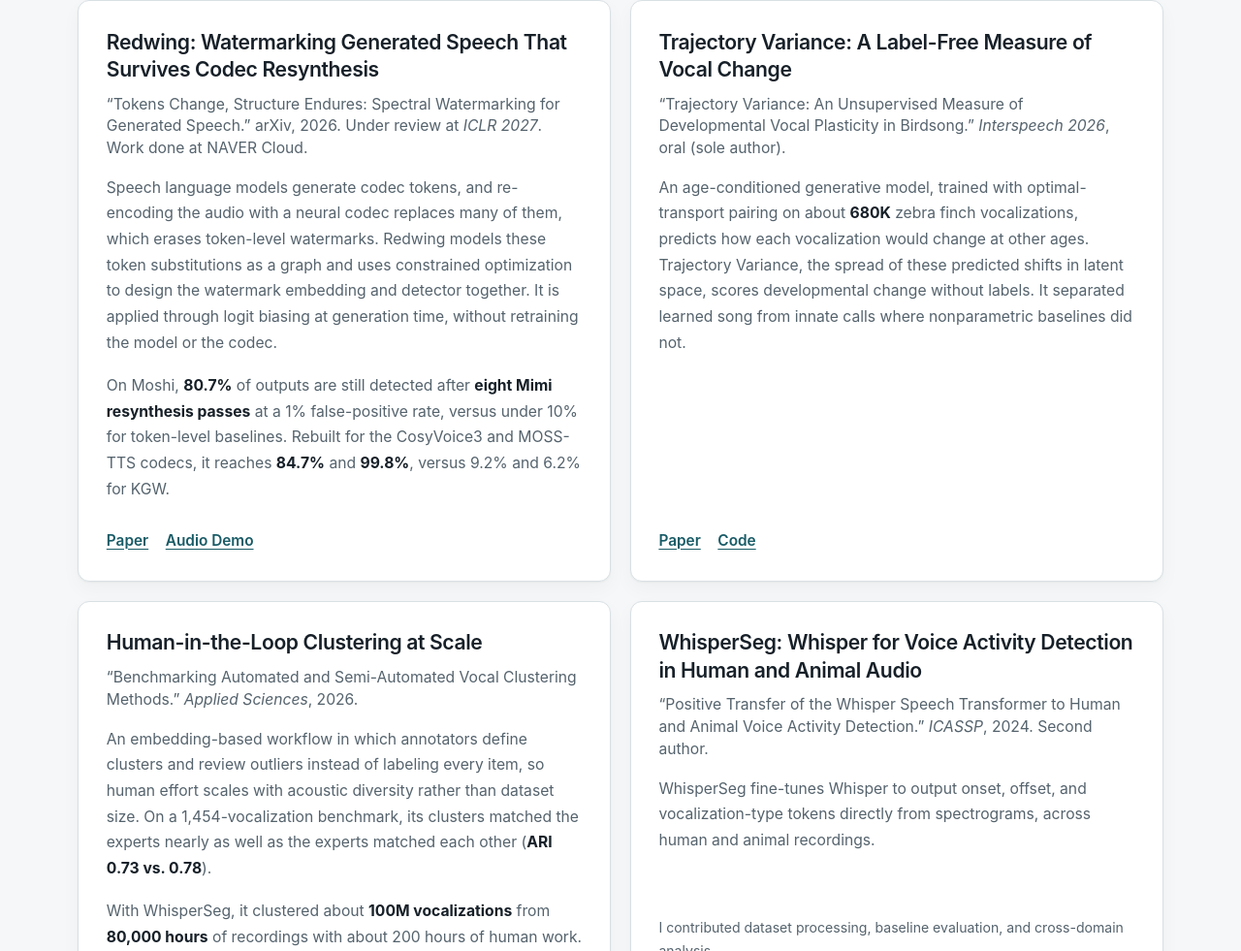
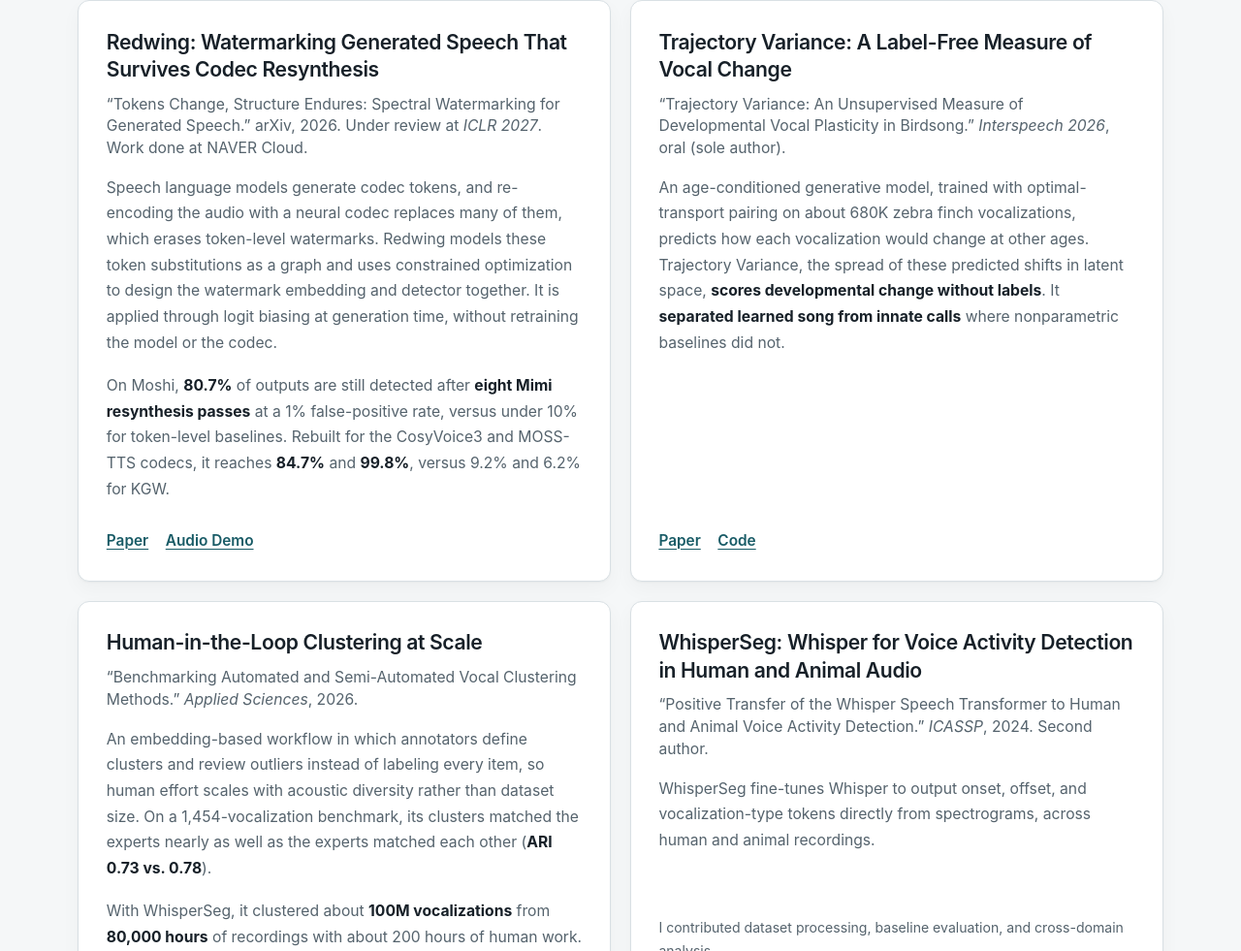
Before and after one commit to hwiora/hwiora.github.io, a plain HTML site: page index.html in a window 1280 px wide. Shown: the part 1389-2370 px from the top of the page at 97% size. Drawn offline with Linux system fonts and the light colour scheme.

Commit message:
Highlight Trajectory Variance's key results
Co-Authored-By: Claude Opus 5.5 <noreply@anthropic.com>
Claude-Session: https://claude.ai/code/session_01FBBbQ16MMpVxXXUDkrmsy3

```diff
--- a/index.html
+++ b/index.html
@@ -109,10 +109,11 @@
               <em>Interspeech 2026</em>, oral (sole author).
             </p>
             <p>
-              An age-conditioned generative model, trained with optimal-transport pairing on about
-              <strong>680K</strong> zebra finch vocalizations, predicts how each vocalization would change at other
-              ages. Trajectory Variance, the spread of these predicted shifts in latent space, scores developmental
-              change without labels. It separated learned song from innate calls where nonparametric baselines did not.
+              An age-conditioned generative model, trained with optimal-transport pairing on about 680K zebra finch
+              vocalizations, predicts how each vocalization would change at other ages. Trajectory Variance, the
+              spread of these predicted shifts in latent space, <strong>scores developmental change without
+              labels</strong>. It <strong>separated learned song from innate calls</strong> where nonparametric
+              baselines did not.
             </p>
             <div class="card-links">
               <a href="https://arxiv.org/abs/2607.03496" target="_blank" rel="noopener noreferrer">Paper</a>
```
